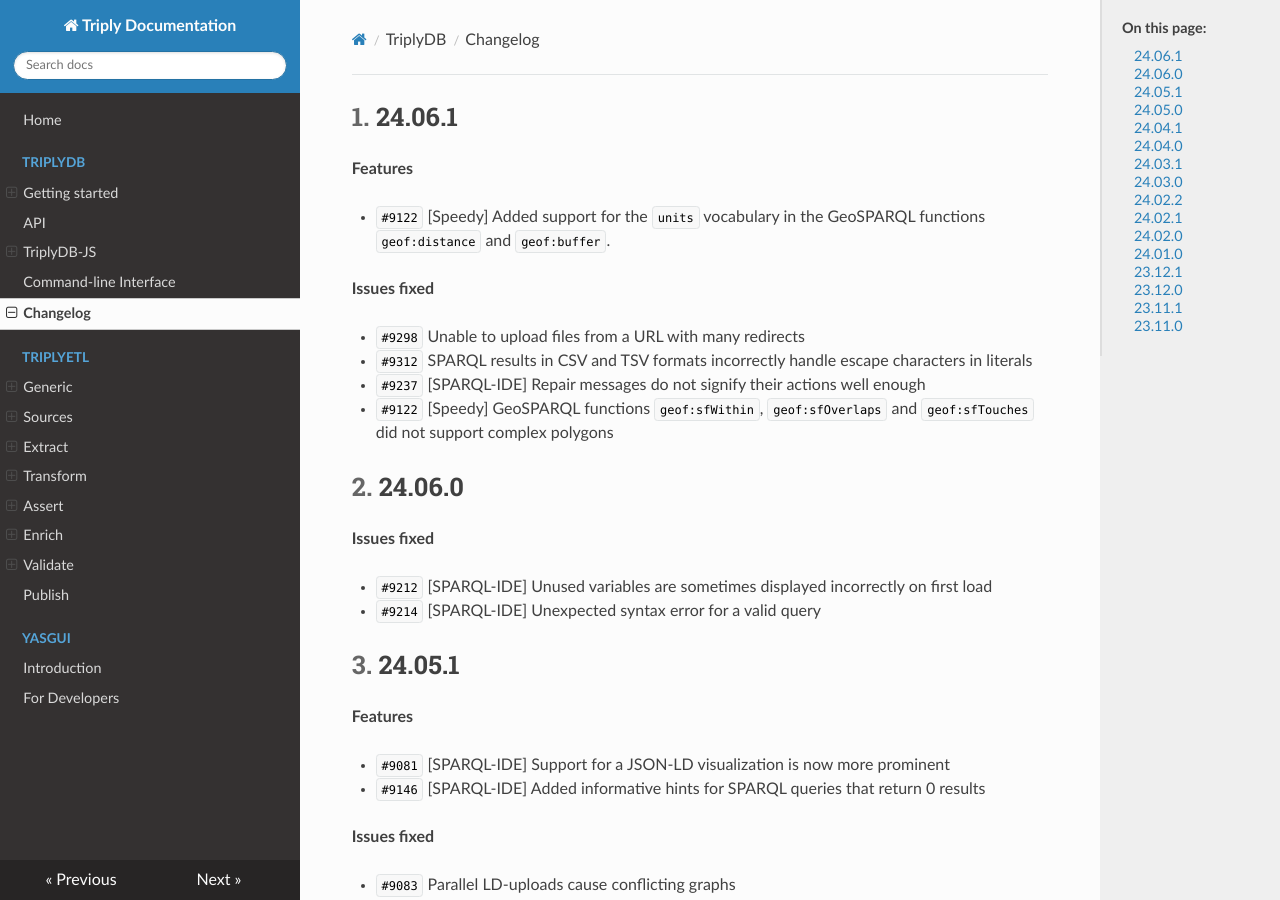
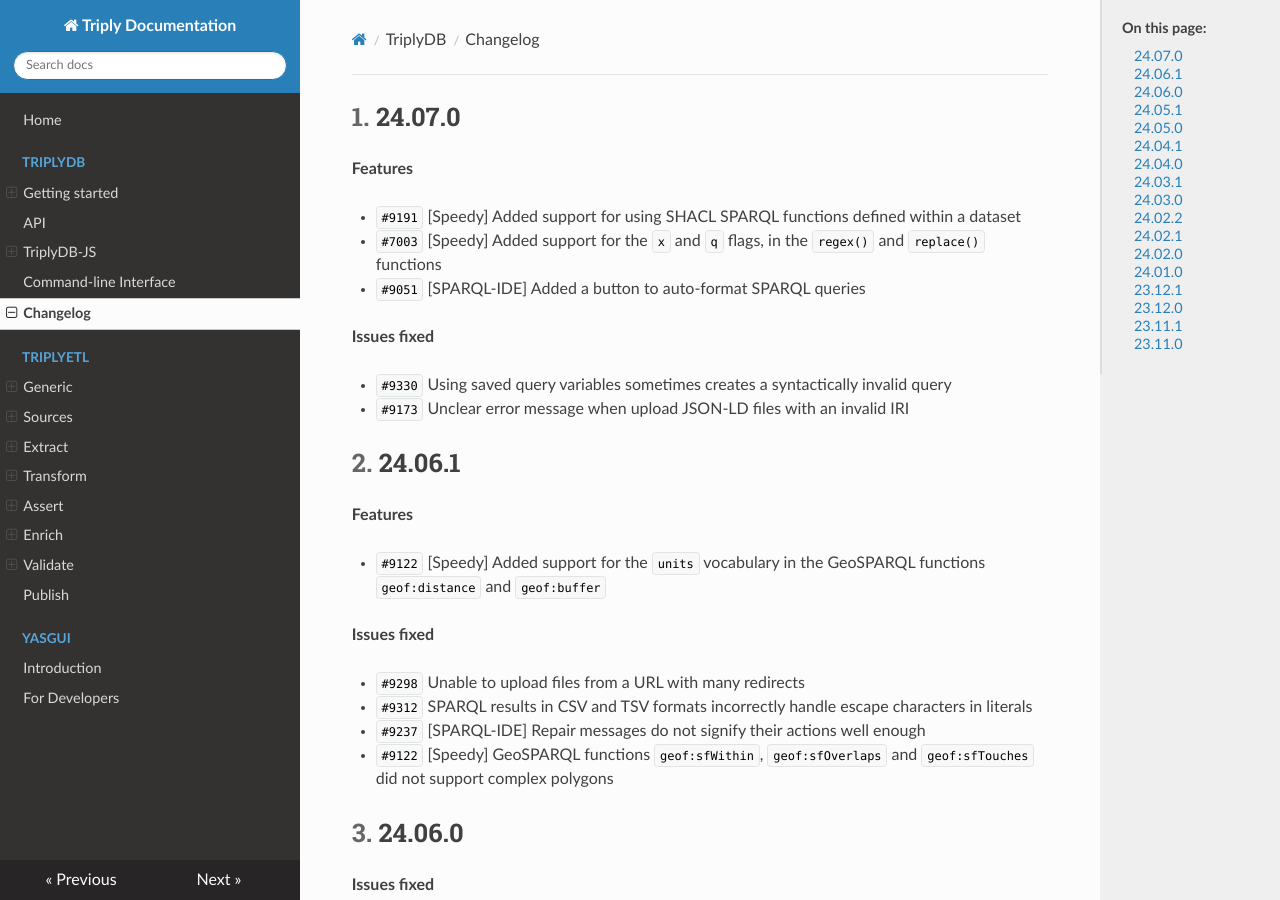
Before and after one commit to TriplyDB/Documentation, an MkDocs documentation site: the page built from docs/triplydb-changelog/index.md, in a window 1280 px wide and 900 px high. Built offline with MkDocs 1.6.1, drawn with Linux system fonts in a browser that asks for light colours.

Commit message:
Changelog for TriplyDB 24.07.0

```diff
--- a/docs/triplydb-changelog/index.md
+++ b/docs/triplydb-changelog/index.md
@@ -5,11 +5,24 @@
 
 [TOC]
 
+## 24.07.0 {#24.07.0}
+
+**Features**
+
+- `#9191` [Speedy] Added support for using SHACL SPARQL functions defined within a dataset
+- `#7003` [Speedy] Added support for the `x` and `q` flags, in the `regex()` and `replace()` functions
+- `#9051` [SPARQL-IDE] Added a button to auto-format SPARQL queries
+
+**Issues fixed**
+
+- `#9330` Using saved query variables sometimes creates a syntactically invalid query
+- `#9173` Unclear error message when upload JSON-LD files with an invalid IRI
+
 ## 24.06.1 {#24.06.1}
 
 **Features**
 
-- `#9122` [Speedy] Added support for the `units` vocabulary in the GeoSPARQL functions `geof:distance` and `geof:buffer`.
+- `#9122` [Speedy] Added support for the `units` vocabulary in the GeoSPARQL functions `geof:distance` and `geof:buffer`
 
 **Issues fixed**
 
```
